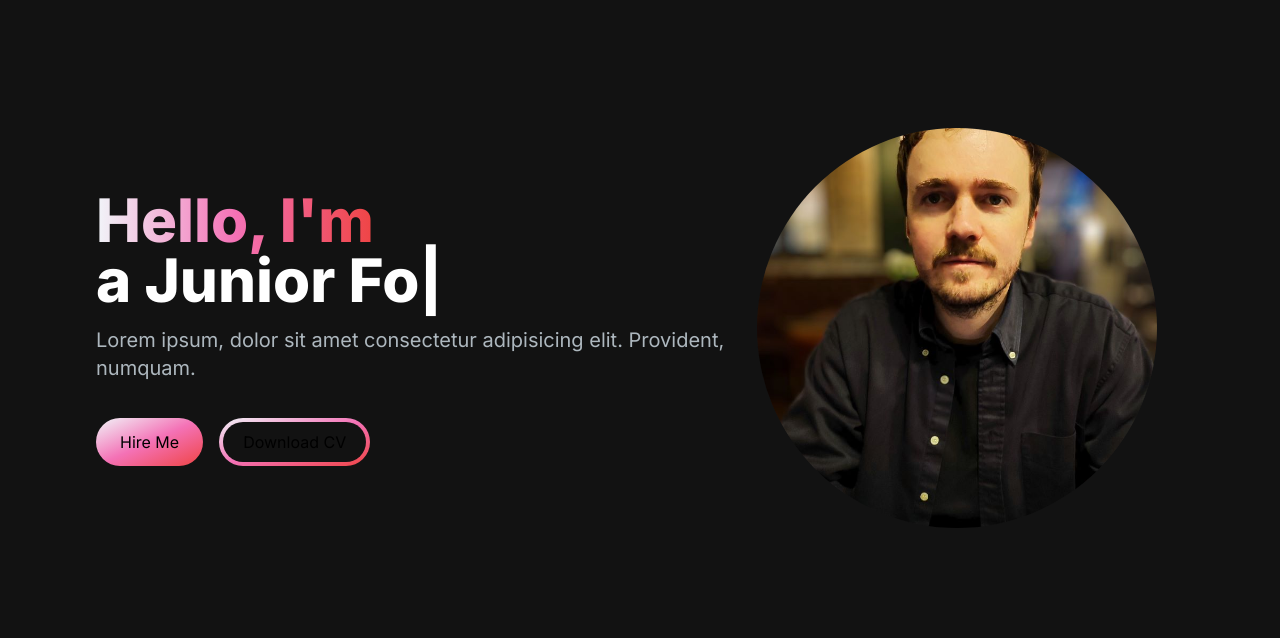
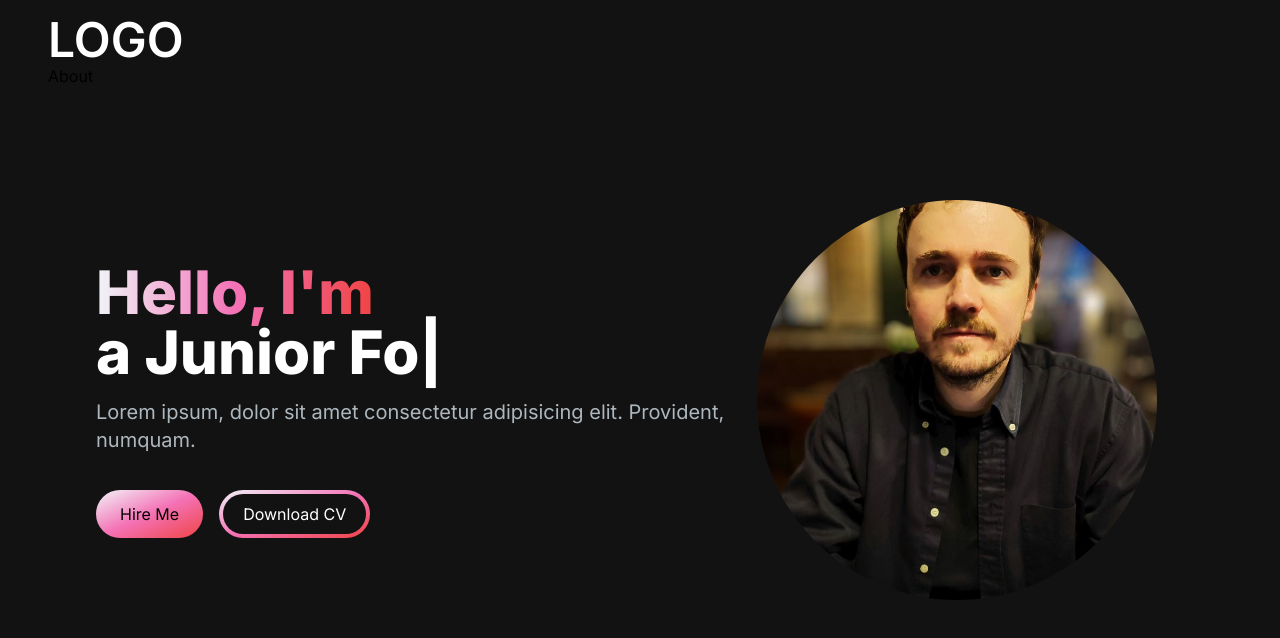
Before and after one commit to rhysmoggs/portfolio2024, a Next.js app: page / in a window 1280 px wide. Shown: the top 638 px of the page. Built offline with nearby package versions, Linux system fonts and the light colour scheme.

Commit message:
create Navbar component and dropdown Link

```diff
--- a/app/components/HeroSection.jsx
+++ b/app/components/HeroSection.jsx
@@ -39,7 +39,7 @@ const HeroSection = () => {
             <button className='px-6 py-3 w-full sm:w-fit rounded-full mr-4 bg-gradient-to-br from-slate-100 via-pink-400 to-red-500 hover:bg-slate-200 text-black'>
               Hire Me
             </button>
-            <button className='px-1 py-1 w-full sm:w-fit rounded-full bg-gradient-to-br from-slate-100 via-pink-400 to-red-500 hover:bg-slate-800 mt-3'>
+            <button className='px-1 py-1 w-full sm:w-fit rounded-full bg-gradient-to-br from-slate-100 via-pink-400 to-red-500 hover:bg-slate-800 text-white mt-3'>
               <span className='block bg-[#121212] hover:bg-slate-800 rounded-full px-5 py-2'>
                 Download CV
               </span>
--- /dev/null
+++ b/app/components/Navbar.jsx
@@ -0,0 +1,28 @@
+import Link from 'next/link'
+import React from 'react'
+
+const Navbar = () => {
+  return (
+    <nav>
+      <div flex flex-wrap items-center justify-between mx-auto p-8>
+        <Link href={'/'} className='text-5xl text-white font-semibold'>
+          LOGO
+        </Link>
+        <div className='menu hidden md:block md:w-auto id="navbar'>
+          <ul>
+            <li>
+              <Link
+                href={'#about'}
+                className='block py-2 pl-3 pr-4 text-#ADB7BE] sm-text-xl rounded md:p-0 hover:text-white'
+              >
+                About
+              </Link>
+            </li>
+          </ul>
+        </div>
+      </div>
+    </nav>
+  )
+}
+
+export default Navbar
--- a/app/page.js
+++ b/app/page.js
@@ -1,8 +1,10 @@
 import HeroSection from './components/HeroSection'
+import Navbar from './components/Navbar'
 
 export default function Home() {
   return (
     <main className='flex min-h-screen flex-col bg-[#121212] container mx-auto py-4 px-12'>
+      <Navbar />
       <div className='container mt-24 mx-auto px-12 py-4'>
         <HeroSection />
       </div>
```
